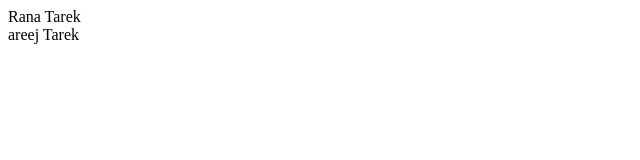
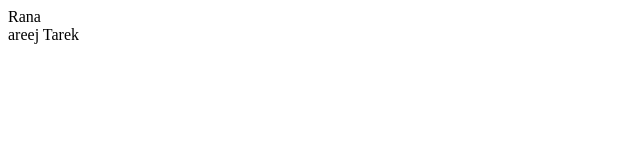
Before and after one commit to Rana-Tare/day1, a plain HTML site: page index.html in a window 1280 px wide. Shown: the full height of the page, 0-640 px from the left. Drawn offline with Linux system fonts and the light colour scheme.

Commit message:
rana tarek

```diff
--- a/index.html
+++ b/index.html
@@ -6,7 +6,7 @@
     <title>Document</title>
 </head>
 <body>
-    <div> Rana Tarek</div>
+    <div> Rana </div>
     <div> areej Tarek </div>
 </body>
 </html>
```
